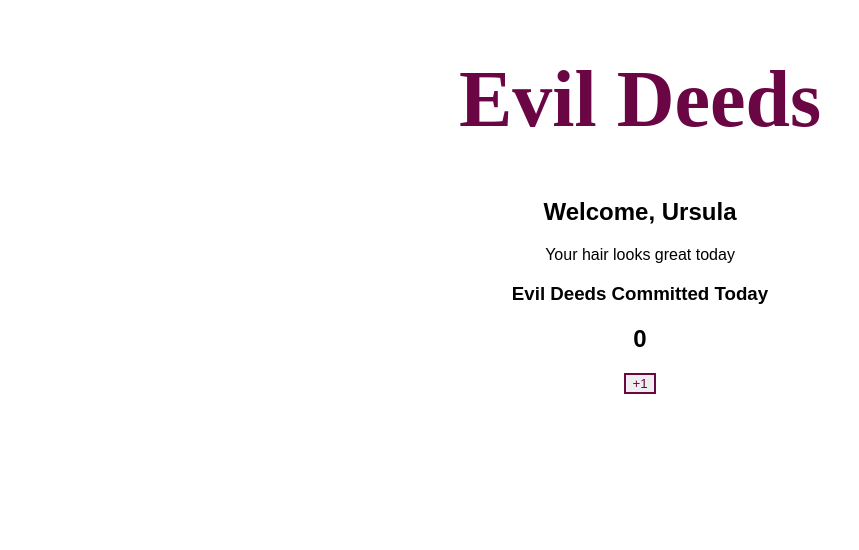
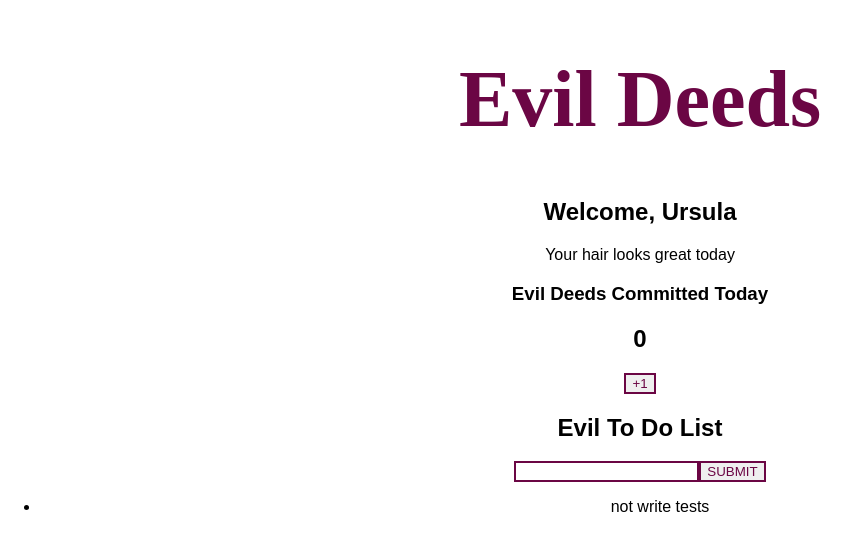
Before and after one commit to thatPamIAm/intro-to-react, a React (Create React App) app: page / in a window 1280 px wide. Shown: the top 550 px of the page, without its empty margins (0-859 px from the left). Built offline with nearby package versions, Linux system fonts and the light colour scheme; the HTML template or start-up script is replaced by a standard one; a web font is replaced by a local one.

Commit message:
Add EvilToDo

```diff
--- a/src/App.js
+++ b/src/App.js
@@ -2,6 +2,7 @@ import React, { Component } from 'react';
 import './App.css';
 import Greeting from './Greeting.js';
 import EvilDeedCounter from './EvilDeedCounter.js';
+import EvilToDo from './EvilToDo.js';
 
 class App extends Component {
   render() {
@@ -11,6 +12,7 @@ class App extends Component {
         <Greeting villainName="Ursula"
         compliment="Your hair looks great today" />
         <EvilDeedCounter />
+        <EvilToDo />
       </div>
     );
   }
--- a/src/EvilDeedCounter.js
+++ b/src/EvilDeedCounter.js
@@ -9,7 +9,7 @@ export default class EvilDeedCounter extends Component {
     // this.updateCount = this.updateCount.bind(this);
   }
 
-  updateCount() {
+  updateCount = () => {
     let newCount = this.state.count + 1;
     this.setState({ count: newCount });
   }
@@ -19,7 +19,7 @@ export default class EvilDeedCounter extends Component {
       <div>
         <h3>Evil Deeds Committed Today</h3>
         <h2>{this.state.count}</h2>
-        <button onClick={() => this.updateCount()}>+1</button>
+        <button onClick={this.updateCount}>+1</button>
       </div>
     )
   }
--- /dev/null
+++ b/src/EvilToDo.js
@@ -0,0 +1,39 @@
+import React, { Component } from 'react';
+
+export default class EvilToDo extends Component {
+  constructor() {
+    super();
+    this.state = {
+      inputValue: '',
+      toDos: ['not write tests']
+    };
+  }
+
+  updateInputValue = (event) => {
+    this.setState({ inputValue: event.target.value });
+  }
+
+  addToDo = () => {
+    let newArray = [...this.state.toDos, this.state.inputValue];
+    // newArray.push(this.state.inputValue);
+    this.setState({ toDos: newArray, inputValue: '' });
+  }
+
+  render() {
+    const toDoArray = this.state.toDos.map(todo => <li>{todo}</li>);
+
+    return (
+      <div>
+        <h2>Evil To Do List</h2>
+        <input
+          value={this.state.inputValue}
+          onChange={this.updateInputValue}
+        ></input>
+        <button onClick={this.addToDo}>SUBMIT</button>
+        <ul>
+          { toDoArray }
+        </ul>
+      </div>
+    )
+  }
+}
```
